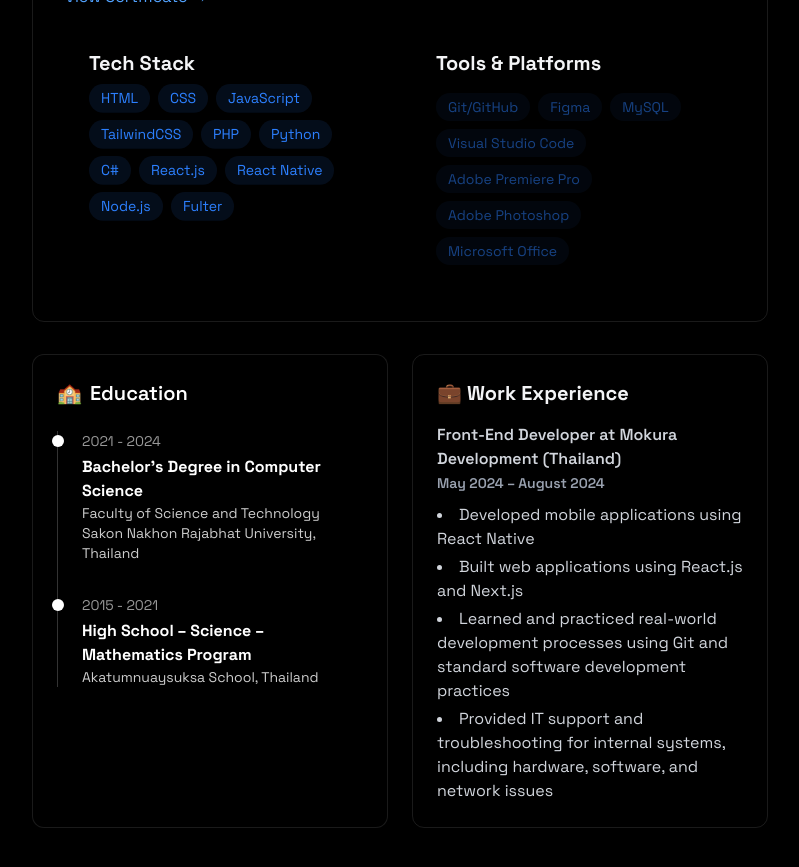
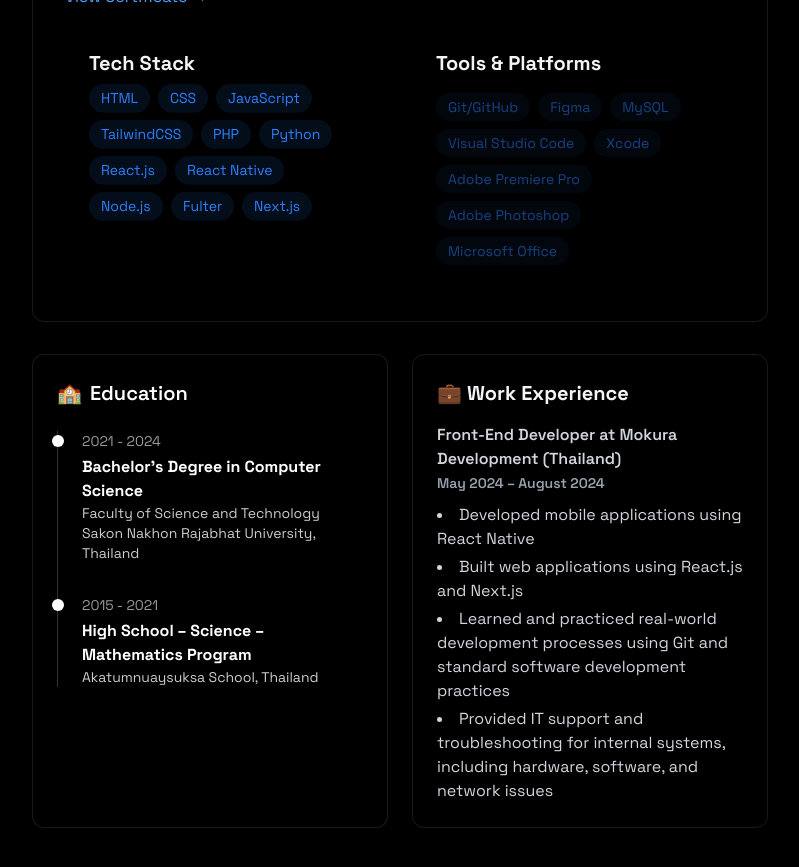
Before and after one commit to chainakon2002/portfolio, a React (Vite) app: page / in a window 1280 px wide. Shown: the part 1300-2167 px from the top of the page, without its empty margins (240-1039 px from the left). Built offline with nearby package versions, Linux system fonts and the light colour scheme.

Commit message:
Update: Tech Stack and Tools & Platforms for 2026 skills

```diff
--- a/src/components/sections/About.jsx
+++ b/src/components/sections/About.jsx
@@ -10,11 +10,11 @@ export const About = () => {
     "TailwindCSS",
     "PHP",
     "Python",
-    "C#",
     "React.js",
     "React Native",
     "Node.js",
     "Fulter",
+    "Next.js",
   ];
 
   const backendSkills = [
@@ -22,9 +22,11 @@ export const About = () => {
     "Figma",
     "MySQL",
     "Visual Studio Code",
+    "Xcode",
     "Adobe Premiere Pro",
     "Adobe Photoshop",
     "Microsoft Office",
+
 
   ]
 
```
